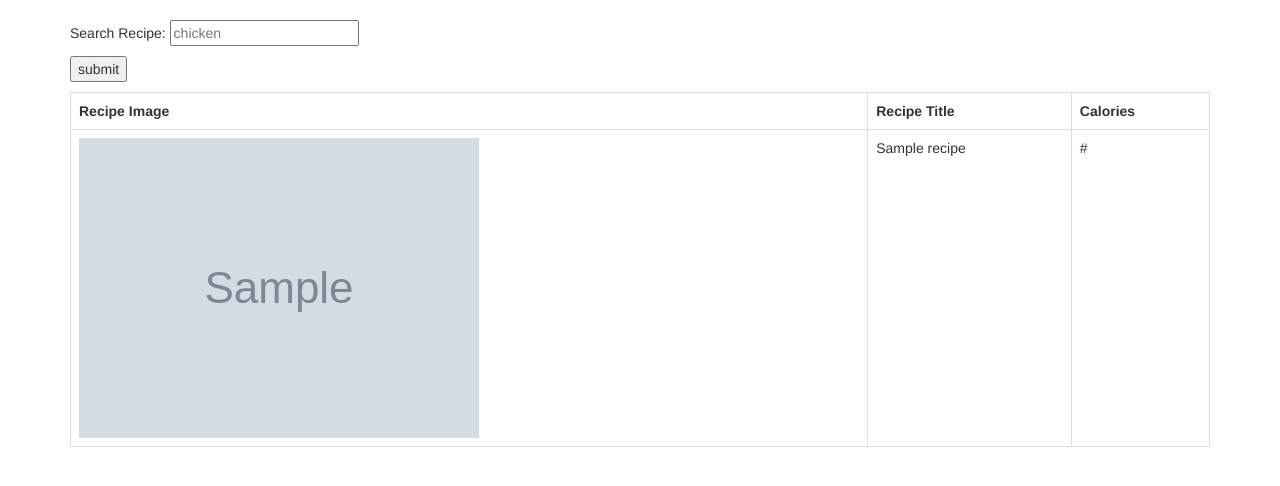
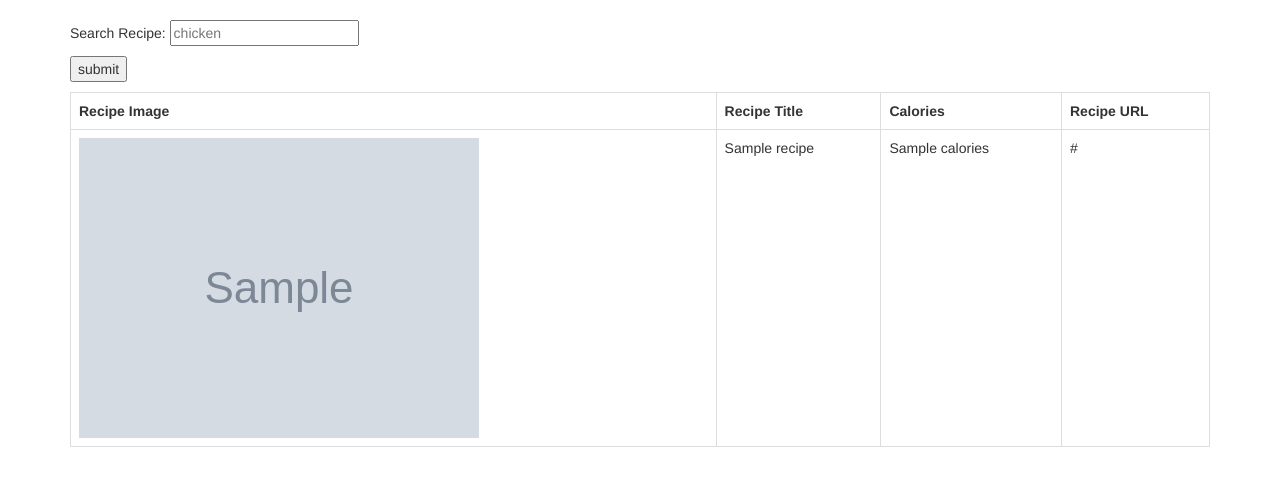
Before and after one commit to muneebulislam/eta_project, a Flask app: page /recipe_search in a window 1280 px wide. Shown: the part 52-538 px from the top of the page. Run offline with Flask 2, Linux system fonts and the light colour scheme; a user stored in the database is signed in; tables that the repository leaves empty hold one stand-in row (values such as "Sample post"); grey boxes marked "Sample" are stand-in pictures; a database or web service that is not in the repository returns one stand-in record (values such as "Sample title"); data that the repository does not hold is empty; some libraries are stand-ins or nearby versions.

Commit message:
added a colum for calories in recipe_display.html

```diff
--- a/app/templates/recipe_display.html
+++ b/app/templates/recipe_display.html
@@ -11,6 +11,7 @@
                 <th scope="col">Recipe Image</th>
                 <th scope="col">Recipe Title</th>
                 <th scope="col">Calories</th>
+                <th scope="col">Recipe URL</th>
             </tr>
             {% for recipe in recipe_list %}
                 <tr>
@@ -24,6 +25,9 @@
                          {{recipe['recipe']['label']}}
                     </td>
                     <td>
+                        {{recipe['recipe']['calories']}}
+                   </td>
+                    <td>
                         {{recipe['recipe']['url']}}
                     </td>
                 </tr>
```
Also changed, not shown: app.db.
